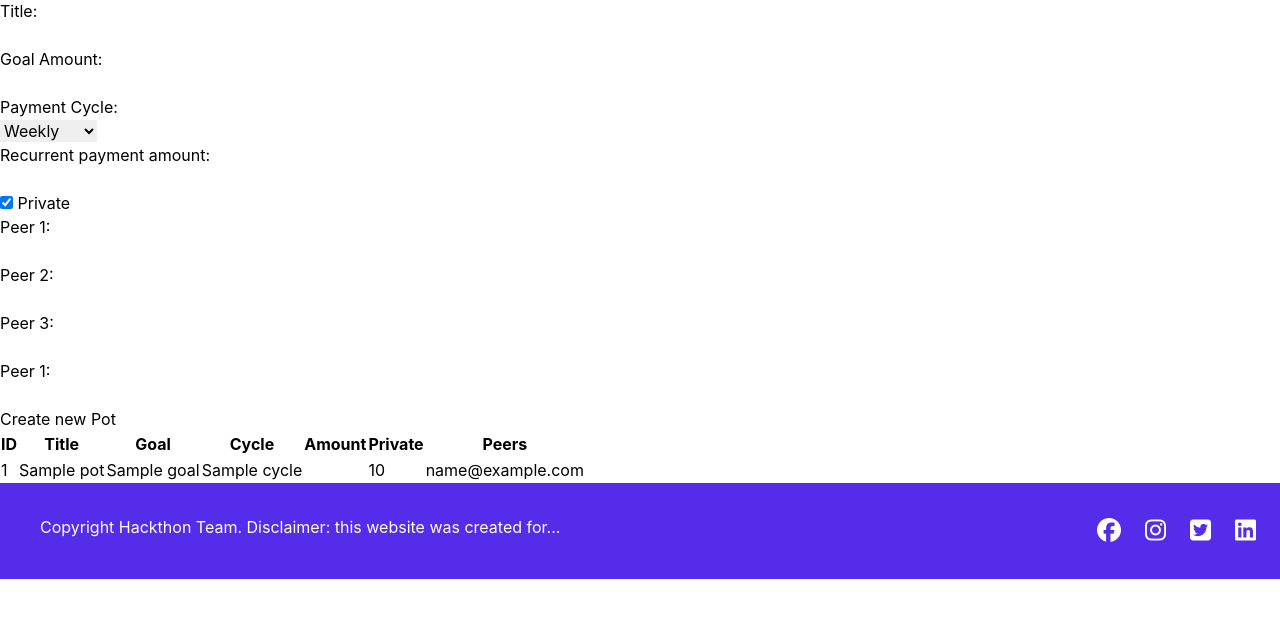
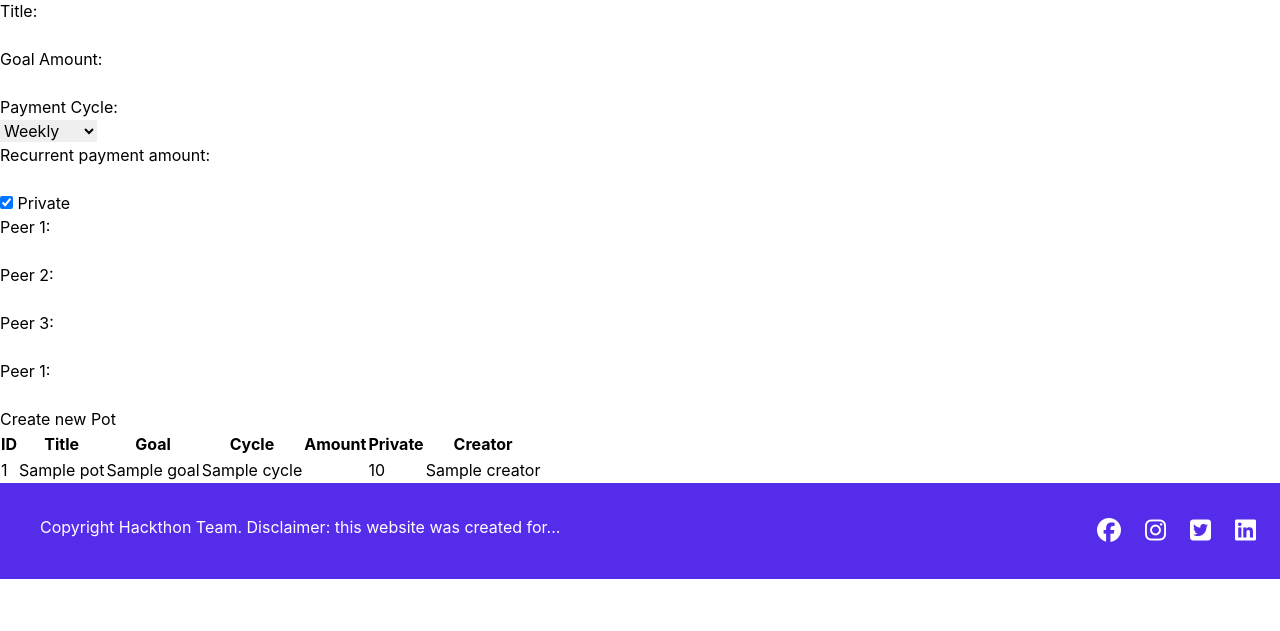
Before and after one commit to AwsSG/revfinance, a Flask app: template templates/createPot.html in a window 1280 px wide. Shown: the part 93-724 px from the top of the page. Run offline with Flask 3, Linux system fonts and the light colour scheme; the template is opened without the code that fills it: most values are stand-ins (such as "Sample title", 1, 10 or a date in 2020); style sheets or scripts are compiled from the project's sources; some libraries are stand-ins or nearby versions.

Commit message:
Add Creator field for Pot database

```diff
--- a/app.py
+++ b/app.py
@@ -52,10 +52,10 @@ def create_pot():
         # Create records in our database
 
         private = True
-        formValue = request.form.get('private').lower()
-        if formValue in ('y', 'yes', 't', 'true', 'on', '1'):
+        formValue = request.form.get('private')
+        if formValue in ('y', 'yes', 't', 'true', 'True', 'on', '1'):
             private = True
-        elif formValue in ('n', 'no', 'f', 'false', 'off', '0'):
+        elif formValue in ('n', 'no', 'f', 'false', 'False', 'off', '0', None):
             private = False
         else:
             raise ValueError("invalid truth value %r" % (formValue,))
@@ -66,6 +66,8 @@ def create_pot():
             PayCycle = request.form.get('cycle'),
             PaymentAmount = request.form.get('amount'),
             isPrivate = private,
+            Creator = 1,
+            # The creator will need to get the user ID from the get from
             Peers = request.form.get('peer1')
         )
 
--- a/database.py
+++ b/database.py
@@ -1,6 +1,6 @@
 from flask_sqlalchemy import SQLAlchemy
 from sqlalchemy import (
-    inspect, func, Column, DateTime, Integer, Float, String, Boolean, JSON
+    inspect, ForeignKey, Column, DateTime, Integer, Float, String, Boolean, JSON
 )
 from sqlalchemy.dialects.postgresql import ARRAY
 from sqlalchemy.ext.declarative import declarative_base
@@ -31,6 +31,7 @@ class Pot(Base):
     PayCycle = Column(String(200), nullable=False)
     PaymentAmount = Column(Float, nullable=False)
     isPrivate = Column(Boolean, unique=False, default=True)
+    Creator = Column(Integer, ForeignKey(User.UserId))
     Peers = Column(ARRAY(String), nullable=False)
 
 
@@ -90,6 +91,7 @@ def get_pots():
                 "Cycle": pot.PayCycle,
                 "PaymentAmount": pot.PaymentAmount,
                 "Private": pot.isPrivate,
+                "Creator": pot.Creator,
                 "PeersEmails": pot.Peers
             }
             results.append(new)
--- a/templates/createPot.html
+++ b/templates/createPot.html
@@ -47,7 +47,7 @@
             <th>Cycle</th>
             <th>Amount</th>
             <th>Private</th>
-            <th>Peers</th>
+            <th>Creator</th>
         </tr>
     {% for pot in pots %}
     <tr>
@@ -57,7 +57,7 @@
         <td>{{ pot.Cycle }}</td>
         <td>{{ pot.Private }}</td>
         <td>{{ pot.PaymentAmount }}</td>
-        <td>{{ pot.PeersEmails }}</td>
+        <td>{{ pot.Creator }}</td>
     </tr>
     {% endfor %}
     </table>
```
